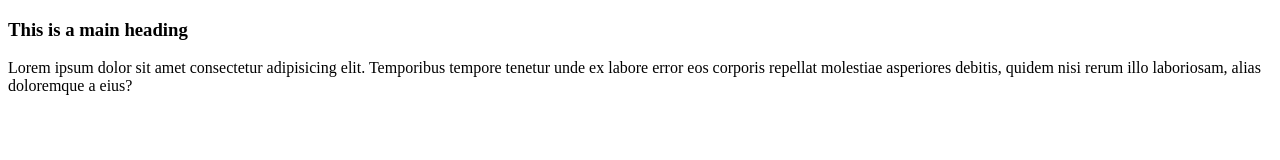
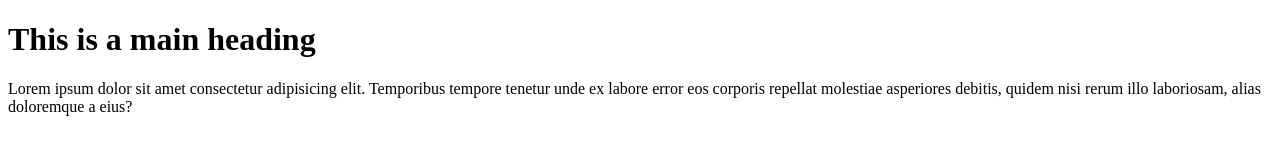
Before and after one commit to SujeetOfficialGitHub/test, a plain HTML site: page index.html in a window 1280 px wide. Drawn offline with Linux system fonts and the light colour scheme.

Commit message:
add a js file

```diff
--- a/index.html
+++ b/index.html
@@ -7,10 +7,12 @@
 </head>
 <body>
     <div>
-        <h3>This is a main heading</h3>
+        <h1>This is a main heading</h1>
         <div>
             Lorem ipsum dolor sit amet consectetur adipisicing elit. Temporibus tempore tenetur unde ex labore error eos corporis repellat molestiae asperiores debitis, quidem nisi rerum illo laboriosam, alias doloremque a eius?
         </div>
     </div>
+
+    <script src="js/script.js"></script>
 </body>
 </html>
--- /dev/null
+++ b/js/script.js
@@ -0,0 +1 @@
+console.log("Hello world!");
```
